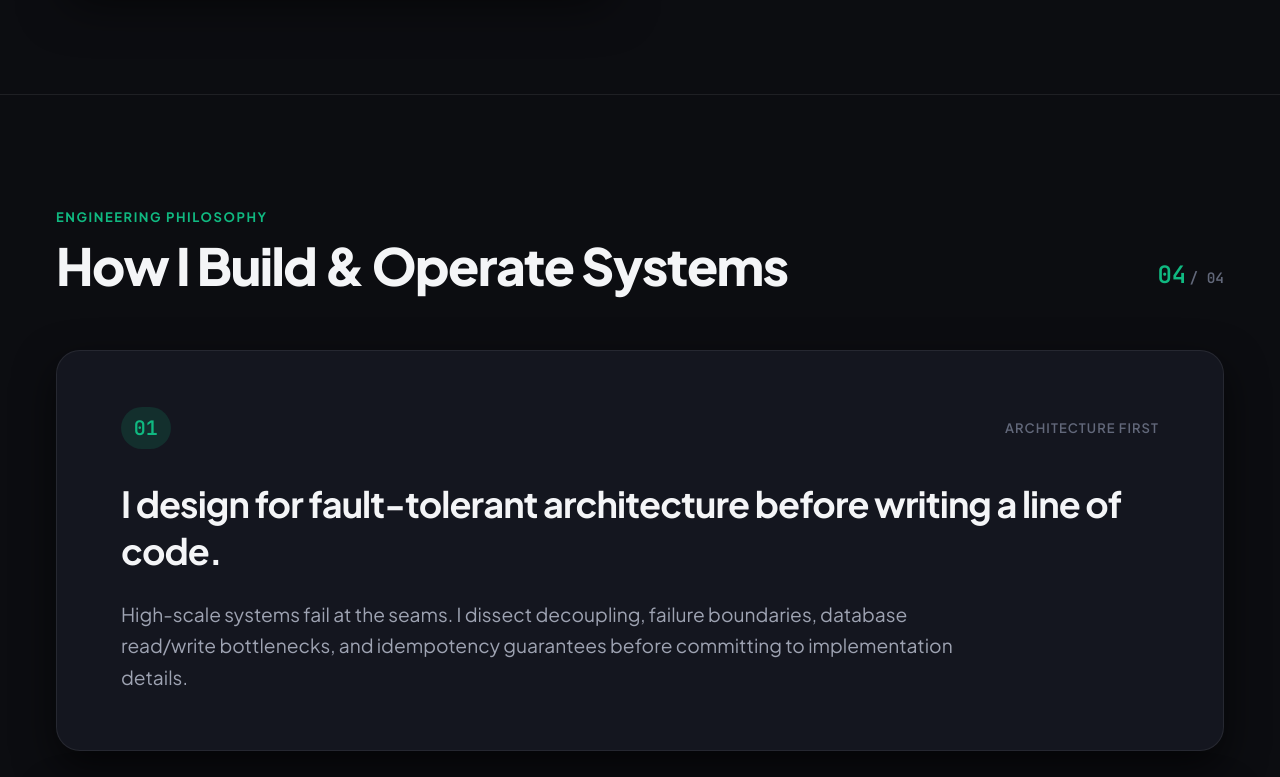
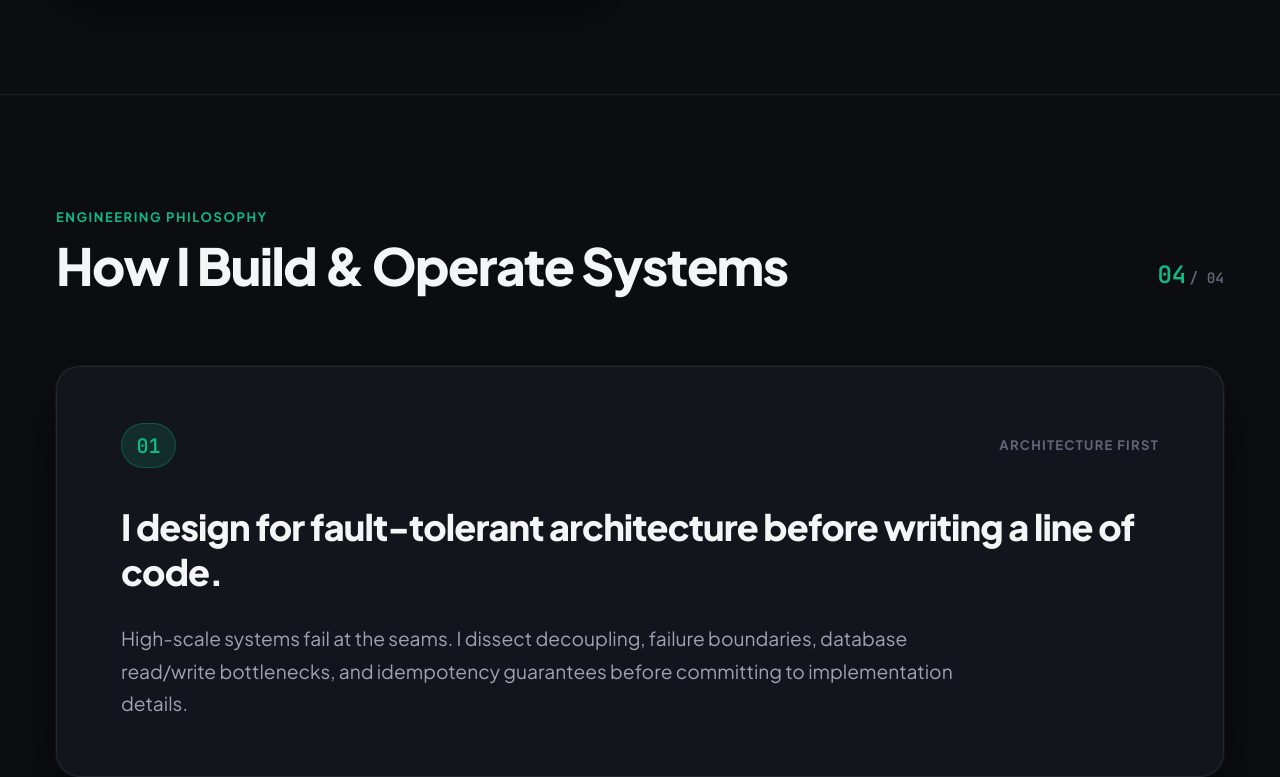
Before and after one commit to Saksham1411/my-portfolio, a React (Vite) app: page / in a window 1280 px wide. Shown: the part 3032-3809 px from the top of the page. Built offline with nearby package versions, Linux system fonts and the light colour scheme.

Commit message:
fix: animations

```diff
--- a/src/components/PrinciplesStack.tsx
+++ b/src/components/PrinciplesStack.tsx
@@ -3,25 +3,25 @@ import styled from 'styled-components';
 import { RESUME_DATA } from '../data/resumeData';
 
 const SectionWrapper = styled.section`
-  padding: 4.5rem 0;
+  padding: 5rem 0 12rem;
   border-bottom: 1px solid ${({ theme }) => theme.borderSubtle};
   position: relative;
 
   @media (min-width: 768px) {
-    padding: 7rem 0;
+    padding: 7rem 0 16rem;
   }
 `;
 
 const SectionHeader = styled.div`
   display: flex;
   flex-direction: column;
-  margin-bottom: 2.5rem;
+  margin-bottom: 3.5rem;
 
   @media (min-width: 768px) {
     flex-direction: row;
     justify-content: space-between;
     align-items: flex-end;
-    margin-bottom: 3.5rem;
+    margin-bottom: 4.5rem;
   }
 `;
 
@@ -68,37 +68,45 @@ const CounterBadge = styled.div`
 `;
 
 const StackContainer = styled.div`
-  display: flex;
-  flex-direction: column;
-  gap: 1.5rem;
   position: relative;
-
-  @media (min-width: 768px) {
-    gap: 2rem;
-  }
+  display: block;
 `;
 
-const StickyCard = styled.div<{ $index: number }>`
+const StickyCard = styled.div<{ $index: number; $scale: number; $brightness: number }>`
+  position: -webkit-sticky;
   position: sticky;
-  top: calc(65px + ${({ $index }) => $index * 12}px);
-  background: ${({ theme }) => (theme.mode === 'dark' ? '#14161F' : '#FFFFFF')};
+  top: calc(75px + ${({ $index }) => $index * 16}px);
+  background: ${({ theme }) => (theme.mode === 'dark' ? '#13151D' : '#FFFFFF')};
   border: 1px solid ${({ theme }) => theme.borderSubtle};
-  border-radius: 18px;
-  padding: 1.5rem 1.25rem;
+  border-radius: 20px;
+  padding: 1.75rem 1.5rem;
+  margin-bottom: 3rem;
   box-shadow: ${({ theme }) =>
-    theme.mode === 'dark' ? '0 16px 40px rgba(0,0,0,0.6)' : '0 16px 32px rgba(0,0,0,0.06)'};
-  transition: transform 0.2s ease, border-color 0.2s ease;
+    theme.mode === 'dark'
+      ? '0 25px 60px -12px rgba(0, 0, 0, 0.7), 0 0 0 1px rgba(255, 255, 255, 0.05)'
+      : '0 20px 50px -10px rgba(0, 0, 0, 0.08), 0 0 0 1px rgba(0, 0, 0, 0.03)'};
+  transform: scale(${({ $scale }) => $scale});
+  transform-origin: center top;
+  filter: brightness(${({ $brightness }) => $brightness});
+  transition: transform 0.12s ease-out, filter 0.15s ease-out, border-color 0.25s ease;
   z-index: ${({ $index }) => $index + 1};
+  will-change: transform, filter;
+
+  &:last-child {
+    margin-bottom: 0;
+  }
 
   @media (min-width: 640px) {
     border-radius: 24px;
-    padding: 2.5rem;
-    top: calc(85px + ${({ $index }) => $index * 18}px);
+    padding: 2.5rem 2.25rem;
+    top: calc(90px + ${({ $index }) => $index * 20}px);
+    margin-bottom: 4rem;
   }
 
   @media (min-width: 768px) {
     padding: 3.5rem 4rem;
-    top: calc(100px + ${({ $index }) => $index * 24}px);
+    top: calc(105px + ${({ $index }) => $index * 26}px);
+    margin-bottom: 5.5rem;
   }
 
   &:hover {
@@ -110,10 +118,10 @@ const CardTop = styled.div`
   display: flex;
   justify-content: space-between;
   align-items: center;
-  margin-bottom: 1.25rem;
+  margin-bottom: 1.5rem;
 
   @media (min-width: 640px) {
-    margin-bottom: 2rem;
+    margin-bottom: 2.25rem;
   }
 `;
 
@@ -122,22 +130,24 @@ const CardIndex = styled.span`
   font-size: 1.1rem;
   font-weight: 700;
   color: ${({ theme }) => theme.accentEmerald};
-  padding: 0.25rem 0.65rem;
+  padding: 0.25rem 0.75rem;
   background: ${({ theme }) =>
     theme.mode === 'dark' ? 'rgba(16, 185, 129, 0.15)' : 'rgba(5, 150, 105, 0.1)'};
+  border: 1px solid
+    ${({ theme }) => (theme.mode === 'dark' ? 'rgba(16, 185, 129, 0.3)' : 'rgba(5, 150, 105, 0.2)')};
   border-radius: 999px;
 
   @media (min-width: 640px) {
     font-size: 1.25rem;
-    padding: 0.3rem 0.8rem;
+    padding: 0.35rem 0.9rem;
   }
 `;
 
 const CardHighlight = styled.span`
   font-size: 0.75rem;
-  font-weight: 600;
+  font-weight: 700;
   text-transform: uppercase;
-  letter-spacing: 0.08em;
+  letter-spacing: 0.1em;
   color: ${({ theme }) => theme.textMuted};
 
   @media (min-width: 640px) {
@@ -146,44 +156,83 @@ const CardHighlight = styled.span`
 `;
 
 const CardTitle = styled.h3`
-  font-size: clamp(1.2rem, 3.2vw, 2.25rem);
-  font-weight: 700;
+  font-size: clamp(1.25rem, 3.2vw, 2.25rem);
+  font-weight: 800;
   letter-spacing: -0.025em;
-  line-height: 1.3;
+  line-height: 1.25;
   color: ${({ theme }) => theme.textPrimary};
-  margin-bottom: 1rem;
+  margin-bottom: 1.25rem;
 
   @media (min-width: 640px) {
-    margin-bottom: 1.5rem;
+    margin-bottom: 1.75rem;
   }
 `;
 
 const CardBody = styled.p`
-  font-size: clamp(0.9rem, 2vw, 1.2rem);
-  line-height: 1.65;
+  font-size: clamp(0.95rem, 1.8vw, 1.2rem);
+  line-height: 1.7;
   color: ${({ theme }) => theme.textSecondary};
   max-width: 860px;
 `;
 
 export const PrinciplesStack: React.FC = () => {
   const [activeCard, setActiveCard] = useState(1);
+  const [cardTransforms, setCardTransforms] = useState<{ scale: number; brightness: number }[]>(
+    RESUME_DATA.principles.map(() => ({ scale: 1, brightness: 1 }))
+  );
   const cardRefs = useRef<(HTMLDivElement | null)[]>([]);
 
   useEffect(() => {
+    let animationFrameId: number;
+
     const handleScroll = () => {
-      const scrollPos = window.scrollY + 250;
-      cardRefs.current.forEach((card, index) => {
-        if (!card) return;
-        const rect = card.getBoundingClientRect();
-        const top = rect.top + window.scrollY;
-        if (scrollPos >= top) {
-          setActiveCard(index + 1);
-        }
+      animationFrameId = requestAnimationFrame(() => {
+        const transforms = RESUME_DATA.principles.map((_, index) => {
+          const cardEl = cardRefs.current[index];
+          if (!cardEl) return { scale: 1, brightness: 1 };
+
+          const targetTop = 105 + index * 26;
+
+          // How far subsequent cards have passed this card
+          let depth = 0;
+          for (let nextIdx = index + 1; nextIdx < RESUME_DATA.principles.length; nextIdx++) {
+            const nextCard = cardRefs.current[nextIdx];
+            if (nextCard) {
+              const nextRect = nextCard.getBoundingClientRect();
+              if (nextRect.top <= targetTop + 80) {
+                depth += 1;
+              }
+            }
+          }
+
+          // Calculate smooth dynamic scale and brightness dimming
+          const scale = Math.max(0.90, 1 - depth * 0.035);
+          const brightness = Math.max(0.78, 1 - depth * 0.07);
+
+          return { scale, brightness };
+        });
+
+        setCardTransforms(transforms);
+
+        // Update active index
+        const scrollPos = window.scrollY + 280;
+        cardRefs.current.forEach((card, index) => {
+          if (!card) return;
+          const top = card.getBoundingClientRect().top + window.scrollY;
+          if (scrollPos >= top) {
+            setActiveCard(index + 1);
+          }
+        });
       });
     };
 
     window.addEventListener('scroll', handleScroll, { passive: true });
-    return () => window.removeEventListener('scroll', handleScroll);
+    handleScroll();
+
+    return () => {
+      window.removeEventListener('scroll', handleScroll);
+      cancelAnimationFrame(animationFrameId);
+    };
   }, []);
 
   return (
@@ -205,6 +254,8 @@ export const PrinciplesStack: React.FC = () => {
             <StickyCard
               key={principle.id}
               $index={idx}
+              $scale={cardTransforms[idx]?.scale ?? 1}
+              $brightness={cardTransforms[idx]?.brightness ?? 1}
               ref={(el) => (cardRefs.current[idx] = el)}
               data-cursor={`Principle ${principle.id}`}
             >
--- a/src/styles/GlobalStyles.ts
+++ b/src/styles/GlobalStyles.ts
@@ -12,8 +12,6 @@ export const GlobalStyles = createGlobalStyle`
     scroll-behavior: smooth;
     -webkit-font-smoothing: antialiased;
     -moz-osx-font-smoothing: grayscale;
-    max-width: 100vw;
-    overflow-x: hidden;
   }
 
   body {
@@ -21,8 +19,7 @@ export const GlobalStyles = createGlobalStyle`
     color: ${({ theme }) => theme.textPrimary};
     font-family: 'Plus Jakarta Sans', -apple-system, BlinkMacSystemFont, 'Segoe UI', Roboto, sans-serif;
     line-height: 1.6;
-    max-width: 100vw;
-    overflow-x: hidden;
+    overflow-x: clip;
     transition: background-color 0.35s cubic-bezier(0.16, 1, 0.3, 1), color 0.35s cubic-bezier(0.16, 1, 0.3, 1);
   }
 
```
Also changed, not shown: src/components/Hero.tsx (+4 -4 lines).
